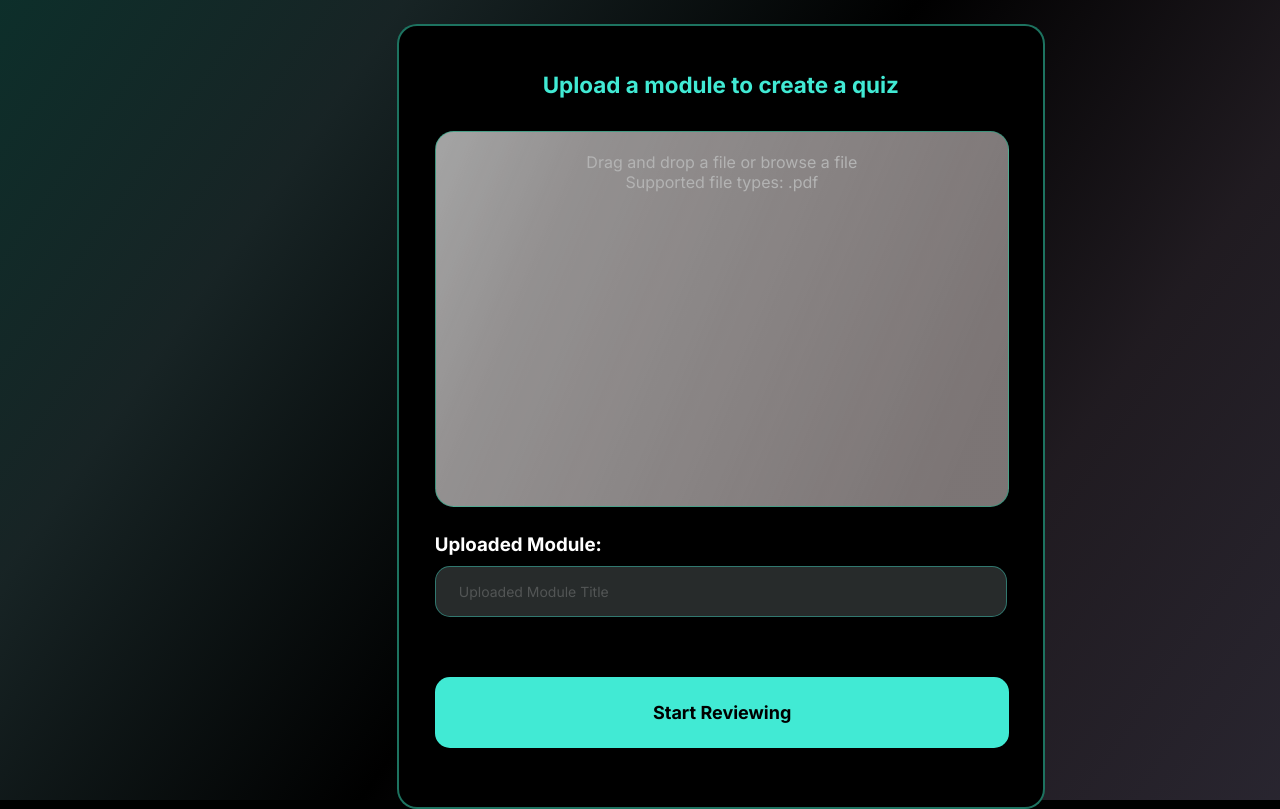
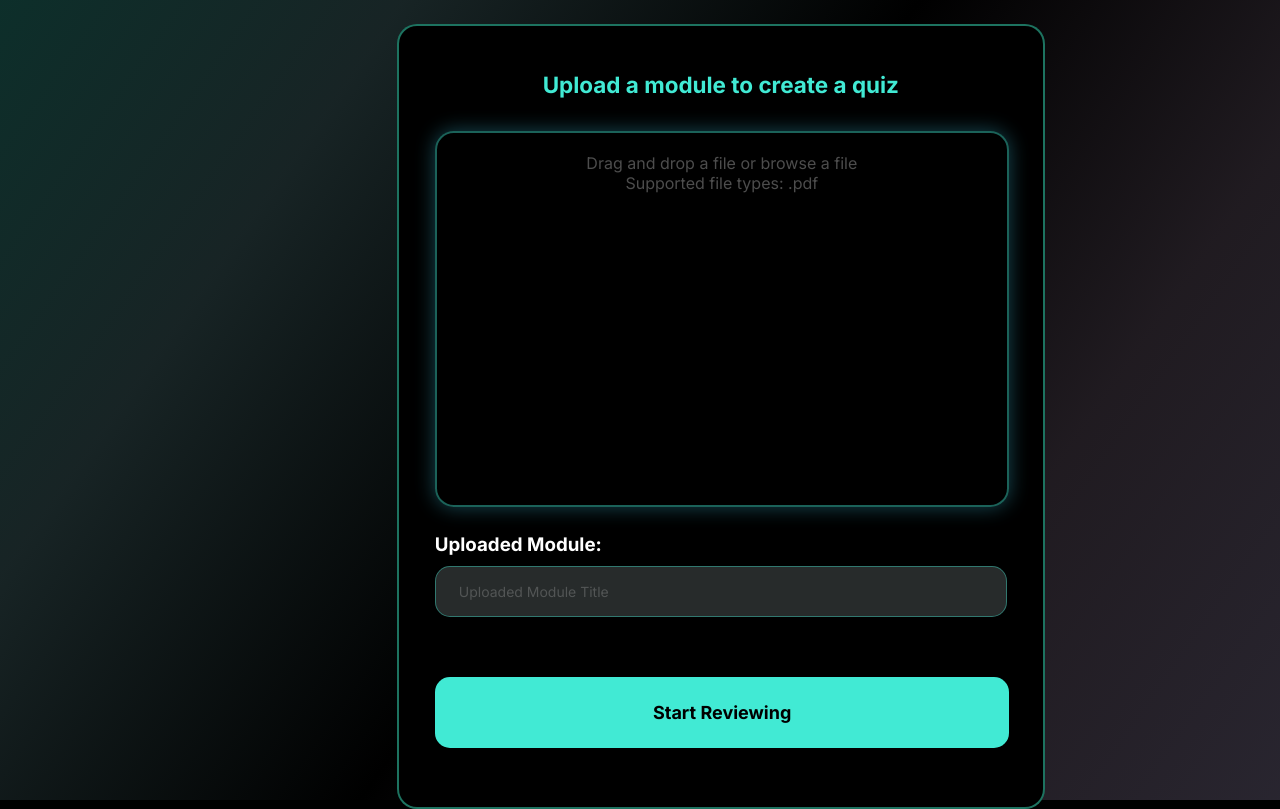
Before and after one commit to Lanzoness/NLP_Module_Processor, a React (Vite) app: page / in a window 1280 px wide. In both pictures the pointer is over the element 721 px from the left and 318 px from the top of the page. Built offline with nearby package versions, Linux system fonts and the light colour scheme.

Commit message:
Added hover effect to dropbox component

```diff
--- a/src/components/components_styles/dropbox.css
+++ b/src/components/components_styles/dropbox.css
@@ -1,20 +1,37 @@
 .dropbox {
-    /* border: 2px solid rgba(3, 252, 186, 0.5); */
     width: 574px;
     height: 376px;
     border-radius: 10px;
     padding: 20px;
     text-align: center;
     border-radius: 18.719px;
-    border: 1.872px solid rgba(3, 252, 186, 0.50);
-    opacity: 0.7;
-    background: linear-gradient(113deg, rgba(108, 86, 86, 0.00) 1.32%, rgba(108, 86, 86, 0.18) 21.04%, rgba(108, 86, 86, 0.45) 91.02%), rgba(0, 0, 0, 0.20);
+    opacity: 0.8;
+    background: linear-gradient(113deg,
+    rgba(108, 86, 86, 0.0) 1.32%,
+    rgba(108, 86, 86, 0.1) 21.04%,
+    rgba(108, 86, 86, 0.3) 91.02%),
+    rgba(0, 0, 0, 0.20);
+    border: 1.872px solid rgba(3, 252, 186, 0.3);
+    transition: all 0.3s ease-in;
     cursor: pointer;
 }
 
 .dropbox:hover {
     background-color: #e9e9e9;
+    opacity: 0.6;
+    background: rgba(0, 0, 0, 0.20);
+    border: 2px solid rgba(65, 234, 212, 0.70);
+    box-shadow: 0px 0px 20px 0px rgba(65, 204, 234, 0.60);
 }
+
+.dropbox:hover::after{
+    opacity: 0.6;
+    background-color: #e9e9e9;
+    border: 1px solid rgba(65, 234, 212, 0.70);
+    background: rgba(0, 0, 0, 0.20);
+    box-shadow: 0px 0px 20px 0px rgba(65, 204, 234, 0.60);
+}
+/* on hover animation */
 
 .dropbox h3 {
     margin-top: 20px;
@@ -29,5 +46,10 @@
 
 .dropbox p {
     font-family: 'Inter', sans-serif;
-    color: white;
+    color: rgb(255, 255, 255);
+    text-align: center;
 }
+
+.dropbox:hover p {
+    color: rgb(255, 255, 255, 0.5);
+}
```
